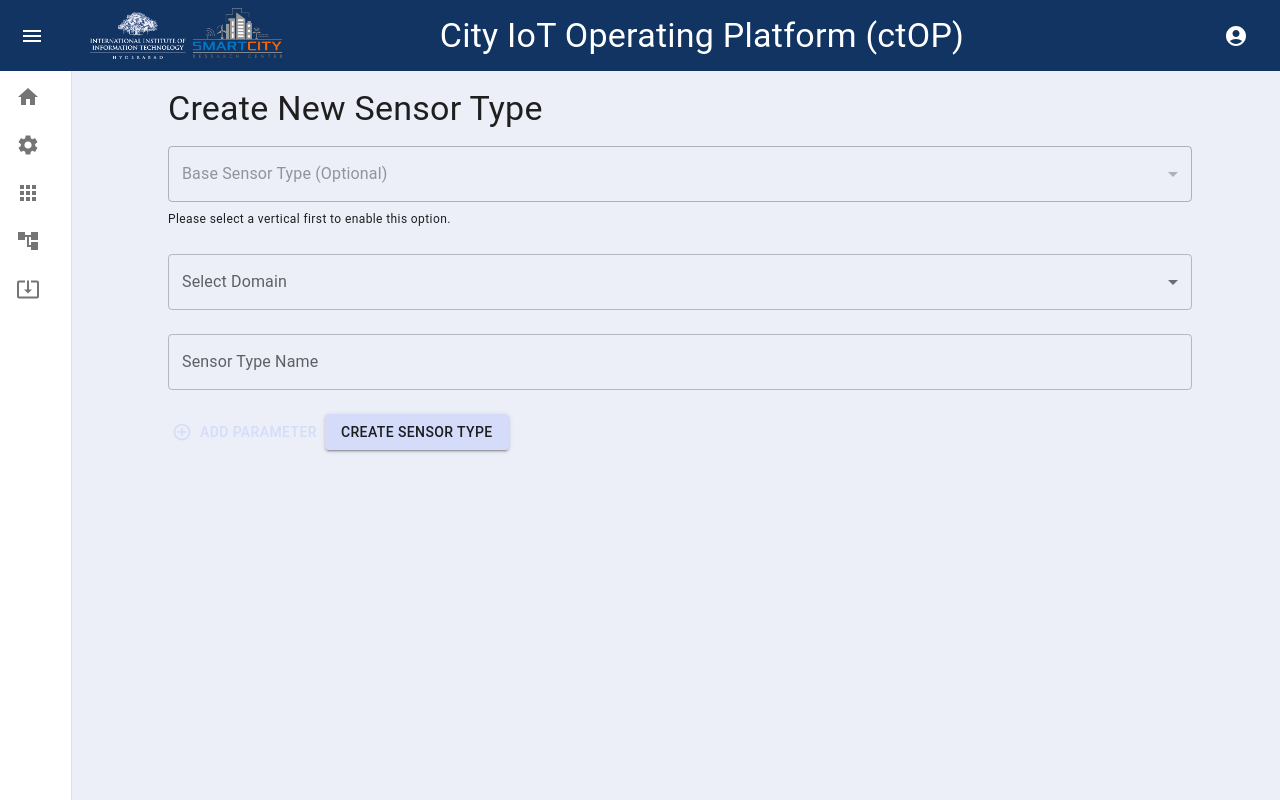
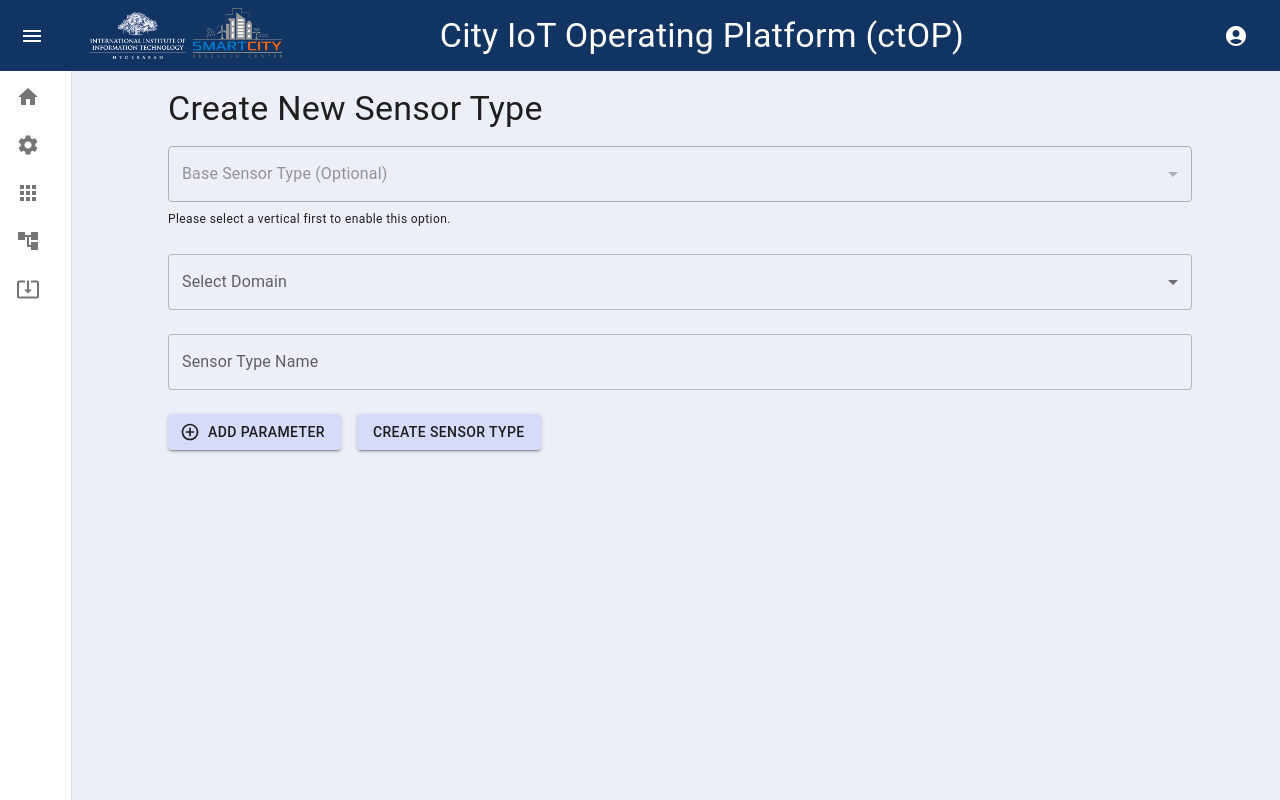
Before and after one commit to ctOP-IIITH/frontend, a React (Create React App) app: page /addsensor in a window 1280 px wide. Built offline with nearby package versions, Linux system fonts and the light colour scheme; sample sign-in values are in the browser's storage.

Commit message:
restore original add single node

```diff
--- a/src/components/Addnode.js
+++ b/src/components/Addnode.js
@@ -134,11 +134,6 @@ export default function MultipleSelect() {
             timer: 1500 // Auto close after 1.5 seconds
           });
         }
-        console.log(response?.data?.response?.status);
-        console.log(response?.data?.response?.message);
-        if(response?.data?.response?.status === "error"){
-          throw new Error(response?.data?.response?.message);
-        }
       })
       .catch((error) => {
         console.log(error);
@@ -146,7 +141,7 @@ export default function MultipleSelect() {
           icon: 'error',
           title: 'Oops...',
           text: `${error.message}`,
-          footer: `<p>Check console for more details</p>`
+          footer: `<p>${error?.response?.data?.detail}</p>`
         });
       });
   };
--- a/src/components/Addsensor.js
+++ b/src/components/Addsensor.js
@@ -235,7 +235,7 @@ function CreateSensorType() {
             </Box>
           ))}
 
-        <Button startIcon={<AddCircleOutlineIcon />} onClick={handleAddParameter} sx={{ mt: 2 }}>
+        <Button  variant="contained" color="primary" startIcon={<AddCircleOutlineIcon />} onClick={handleAddParameter} sx={{ mt: 2 , mr: 2 }}>
           Add Parameter
         </Button>
 
```
